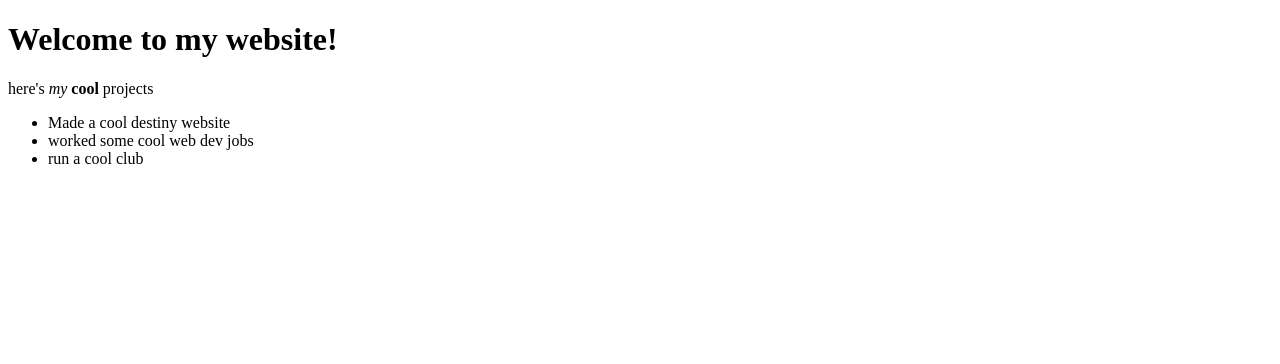
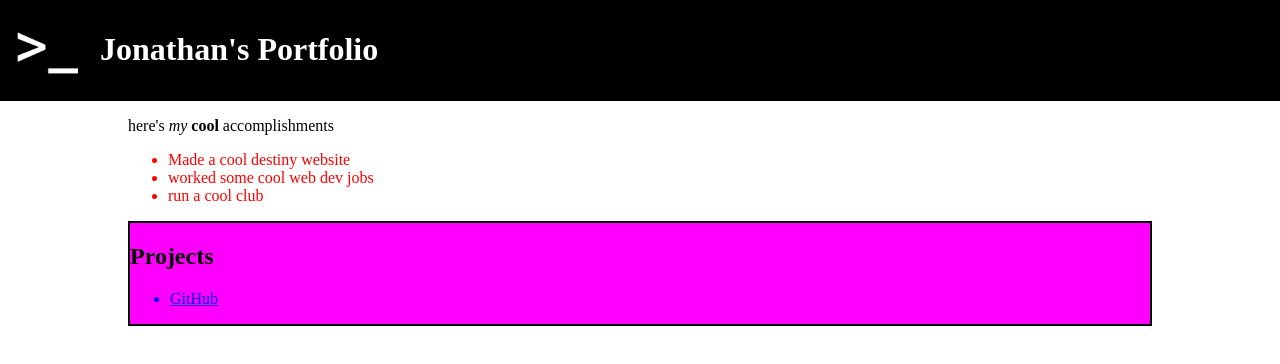
Before and after one commit to hybdj/AppClubPortfolioProject, a plain HTML site: page index.html in a window 1280 px wide. Drawn offline with Linux system fonts and the light colour scheme.

Commit message:
Work from 1/22

```diff
--- a/index.html
+++ b/index.html
@@ -3,15 +3,21 @@
     <head>
         <meta charset="utf-8">
         <title>Jonathan's Portfolio</title>
+
+        <link href="styles.css" rel="stylesheet">
     </head>
     <body>
-        <h1>
-            Welcome to my website!
+        <div class="header">
+            <img class="header-image" src="avatar.png" width="100"/>
+            <h1 class="header-title">
+                Jonathan's Portfolio
             </h1>
+        </div>
+        <div class="content">
             <p>
-            here's <em>my</em> <strong>cool</strong> projects
+                here's <em>my</em> <strong>cool</strong> accomplishments
             </p>
-        <ul>
+            <ul class="accomplishments-list">
                 <li>
                     Made a cool destiny website
                 </li>
@@ -22,5 +28,17 @@
                     run a cool club
                 </li>
             </ul>
+            <div class="projects">
+                <h2>
+                    Projects
+                </h2>
+                <ul class="projects-list">
+                    <li>
+                        <a href="https://github.com/jmalexan">GitHub</a>
+                    </li>
+                </ul>
+            </div>
+
+        </div>
     </body>
 </html>
--- /dev/null
+++ b/styles.css
@@ -0,0 +1,39 @@
+body {
+    margin: 0;
+    background-color: white;
+}
+
+.accomplishments-list {
+    color: red;
+}
+
+.projects-list {
+    color: blue;
+}
+
+.projects {
+    background-color: magenta;
+    border: 2px solid black;
+}
+
+.content {
+    margin: 0 10%
+}
+
+.header {
+    position: sticky;
+    background-color: black;
+    top: 0;
+    display: flex;
+    align-items: center;
+    border-bottom: 1px solid black;
+}
+
+.header-image {
+    font-size: 2em;
+    color: white;
+}
+
+.header-title {
+    color: white;
+}
```
Also changed, not shown: avatar.png (added). Lines whose indentation alone changed are shown as unchanged.
